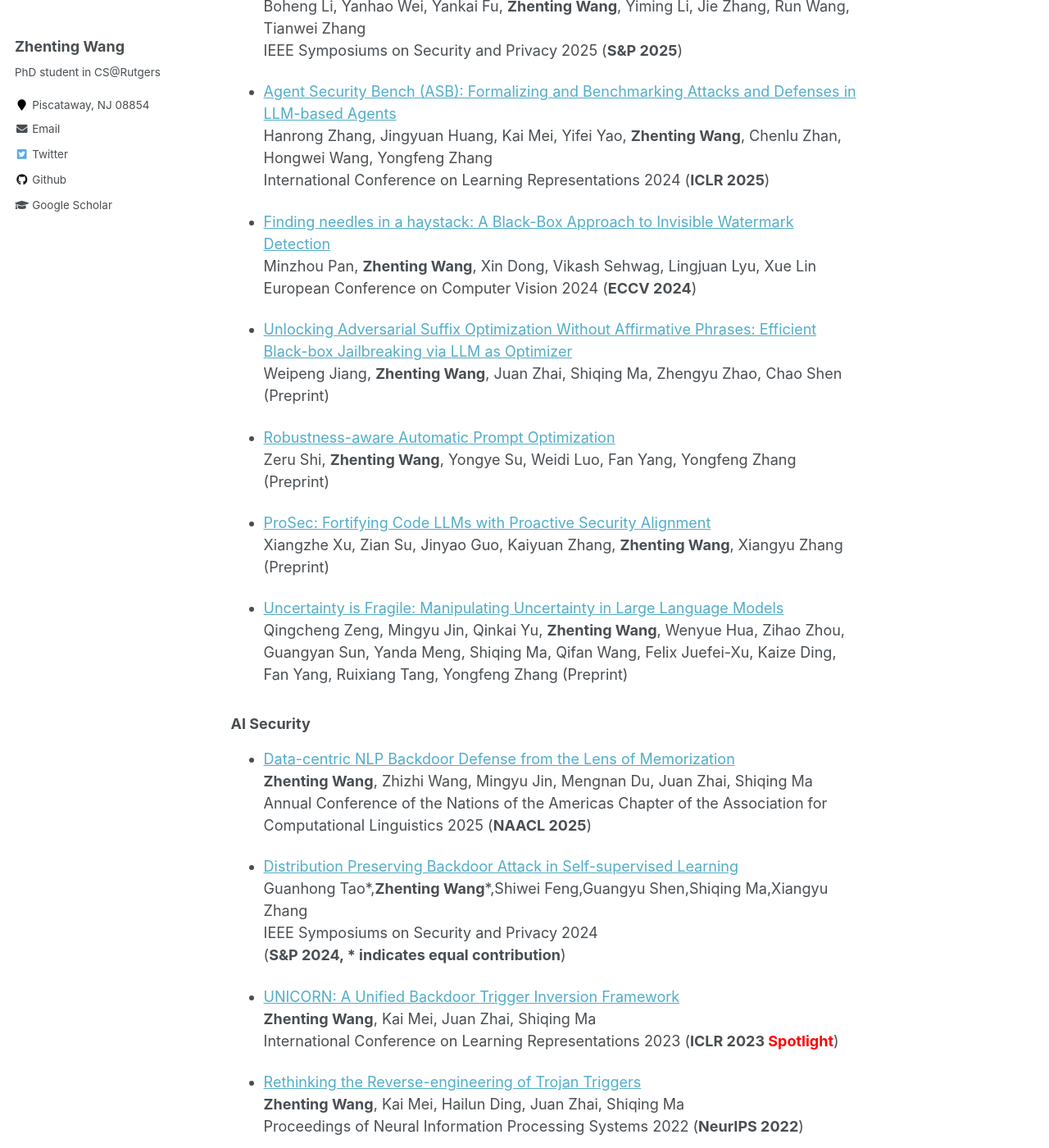
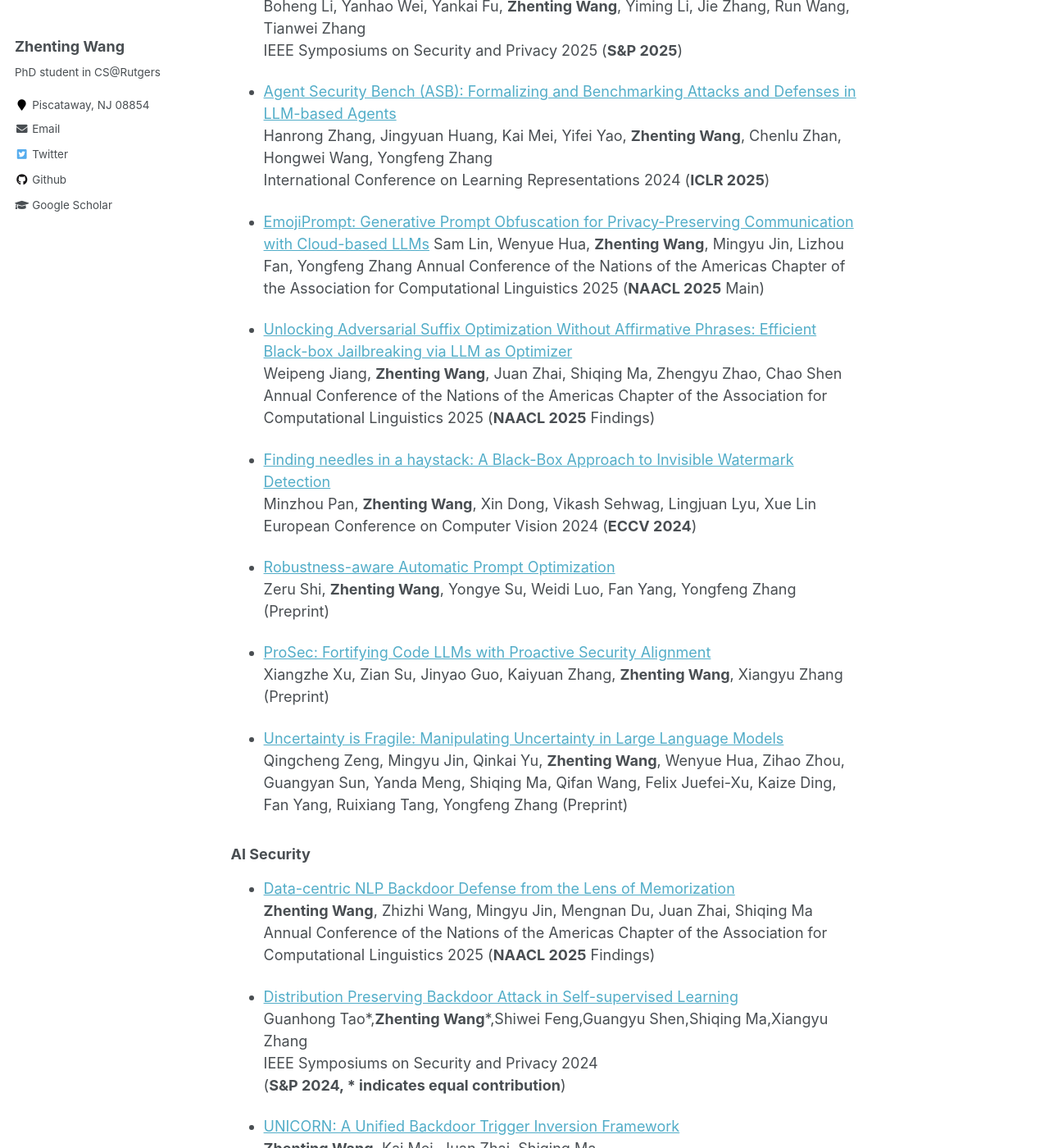
Before and after one commit to ZhentingWang/zhentingwang.github.io, a Jekyll site: the page built from _pages/about.md, in a window 1280 px wide and 1400 px high, scrolled down 2003 px. Shown: the whole window at 82% size. Built offline with Jekyll 4.4.1, drawn with Linux system fonts in a browser that asks for light colours.

Commit message:
Update about.md

```diff
--- a/_pages/about.md
+++ b/_pages/about.md
@@ -116,12 +116,18 @@ IEEE Symposiums on Security and Privacy 2025 (**S&P 2025**)
 Hanrong Zhang, Jingyuan Huang, Kai Mei, Yifei Yao, **Zhenting Wang**, Chenlu Zhan, Hongwei Wang, Yongfeng Zhang
 International Conference on Learning Representations 2024 (**ICLR 2025**)
 
+* [EmojiPrompt: Generative Prompt Obfuscation for Privacy-Preserving Communication with Cloud-based LLMs](https://zhentingwang.github.io/)
+Sam Lin, Wenyue Hua, **Zhenting Wang**, Mingyu Jin, Lizhou Fan, Yongfeng Zhang
+Annual Conference of the Nations of the Americas Chapter of the Association for Computational Linguistics 2025 (**NAACL 2025** Main)
+
+
+* [Unlocking Adversarial Suffix Optimization Without Affirmative Phrases: Efficient Black-box Jailbreaking via LLM as Optimizer](https://arxiv.org/pdf/2408.11313)
+Weipeng Jiang, **Zhenting Wang**, Juan Zhai, Shiqing Ma, Zhengyu Zhao, Chao Shen
+Annual Conference of the Nations of the Americas Chapter of the Association for Computational Linguistics 2025 (**NAACL 2025** Findings)
+
 * [Finding needles in a haystack: A Black-Box Approach to Invisible Watermark Detection](https://arxiv.org/pdf/2403.15955.pdf)
 Minzhou Pan, **Zhenting Wang**, Xin Dong, Vikash Sehwag, Lingjuan Lyu, Xue Lin
 European Conference on Computer Vision 2024 (**ECCV 2024**)
-
-* [Unlocking Adversarial Suffix Optimization Without Affirmative Phrases: Efficient Black-box Jailbreaking via LLM as Optimizer](https://arxiv.org/pdf/2408.11313)
-Weipeng Jiang, **Zhenting Wang**, Juan Zhai, Shiqing Ma, Zhengyu Zhao, Chao Shen (Preprint)
 
 * [Robustness-aware Automatic Prompt Optimization](https://arxiv.org/pdf/2412.18196)
 Zeru Shi, **Zhenting Wang**, Yongye Su, Weidi Luo, Fan Yang, Yongfeng Zhang (Preprint)
@@ -138,7 +144,7 @@ Qingcheng Zeng, Mingyu Jin, Qinkai Yu, **Zhenting Wang**, Wenyue Hua, Zihao Zhou
 
 * [Data-centric NLP Backdoor Defense from the Lens of Memorization](https://arxiv.org/pdf/2409.14200)
 **Zhenting Wang**, Zhizhi Wang, Mingyu Jin, Mengnan Du, Juan Zhai, Shiqing Ma
-Annual Conference of the Nations of the Americas Chapter of the Association for Computational Linguistics 2025 (**NAACL 2025**)
+Annual Conference of the Nations of the Americas Chapter of the Association for Computational Linguistics 2025 (**NAACL 2025** Findings)
 
 * [Distribution Preserving Backdoor Attack in Self-supervised Learning](https://www.cs.purdue.edu/homes/taog/docs/SP24.pdf)
 Guanhong Tao*,**Zhenting Wang**\*,Shiwei Feng,Guangyu Shen,Shiqing Ma,Xiangyu Zhang
```
